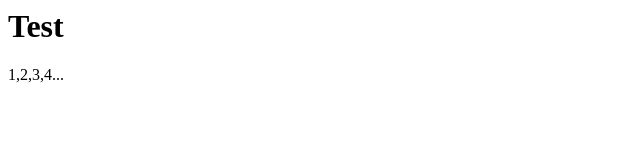
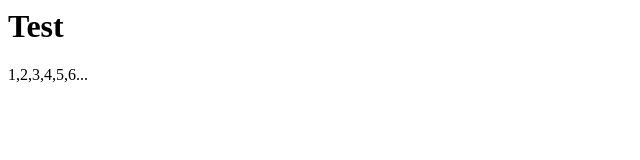
Before and after one commit to cgomesg/home-test, a plain HTML site: page index.html in a window 1280 px wide. Shown: the full height of the page, 0-640 px from the left. Drawn offline with Linux system fonts and the light colour scheme.

Commit message:
Update index.html

```diff
--- a/index.html
+++ b/index.html
@@ -4,6 +4,6 @@
   </head>
   <bady>
     <h1>Test</h1>
-    <div>1,2,3,4...</div>
+    <div>1,2,3,4,5,6...</div>
   </bady>
 </htlm>
```
